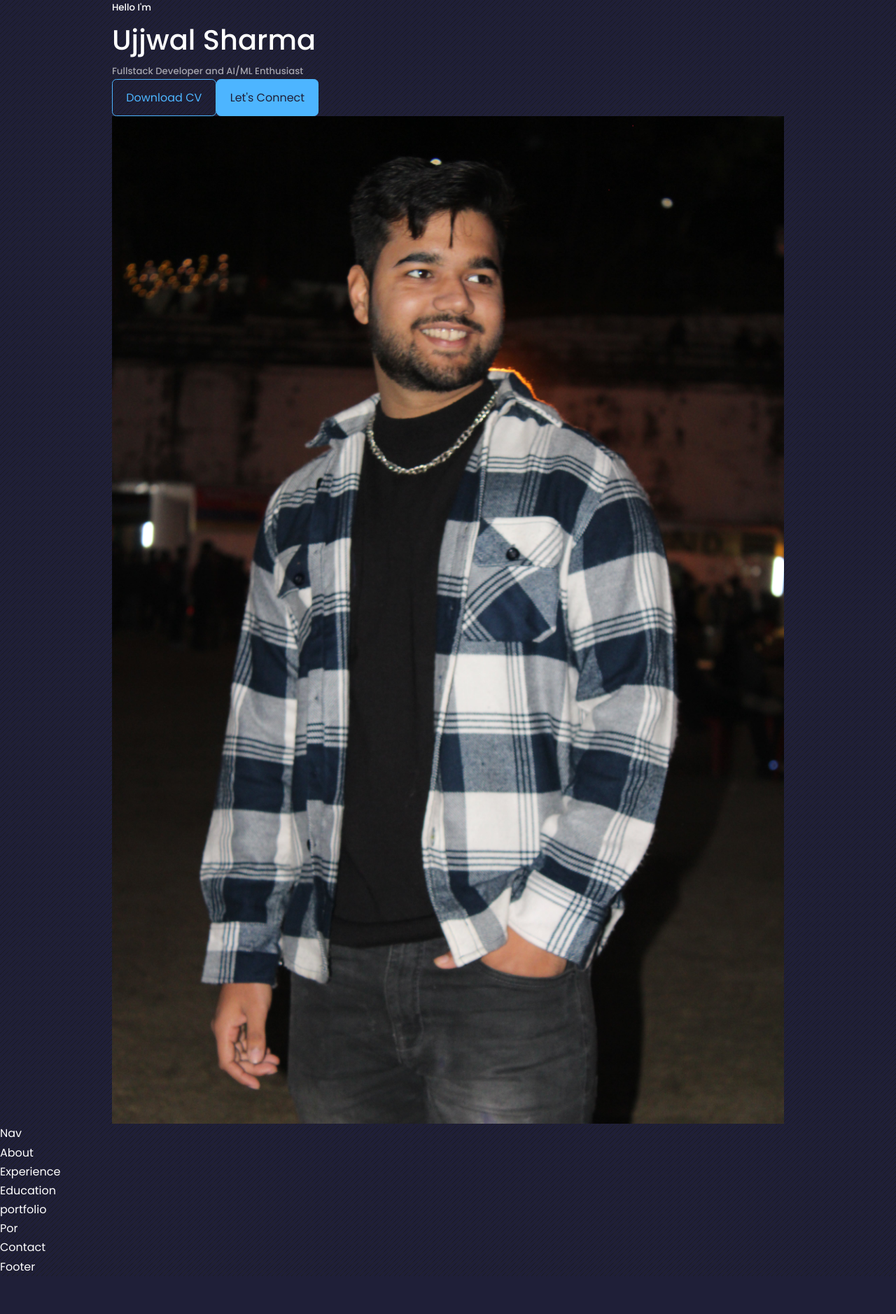
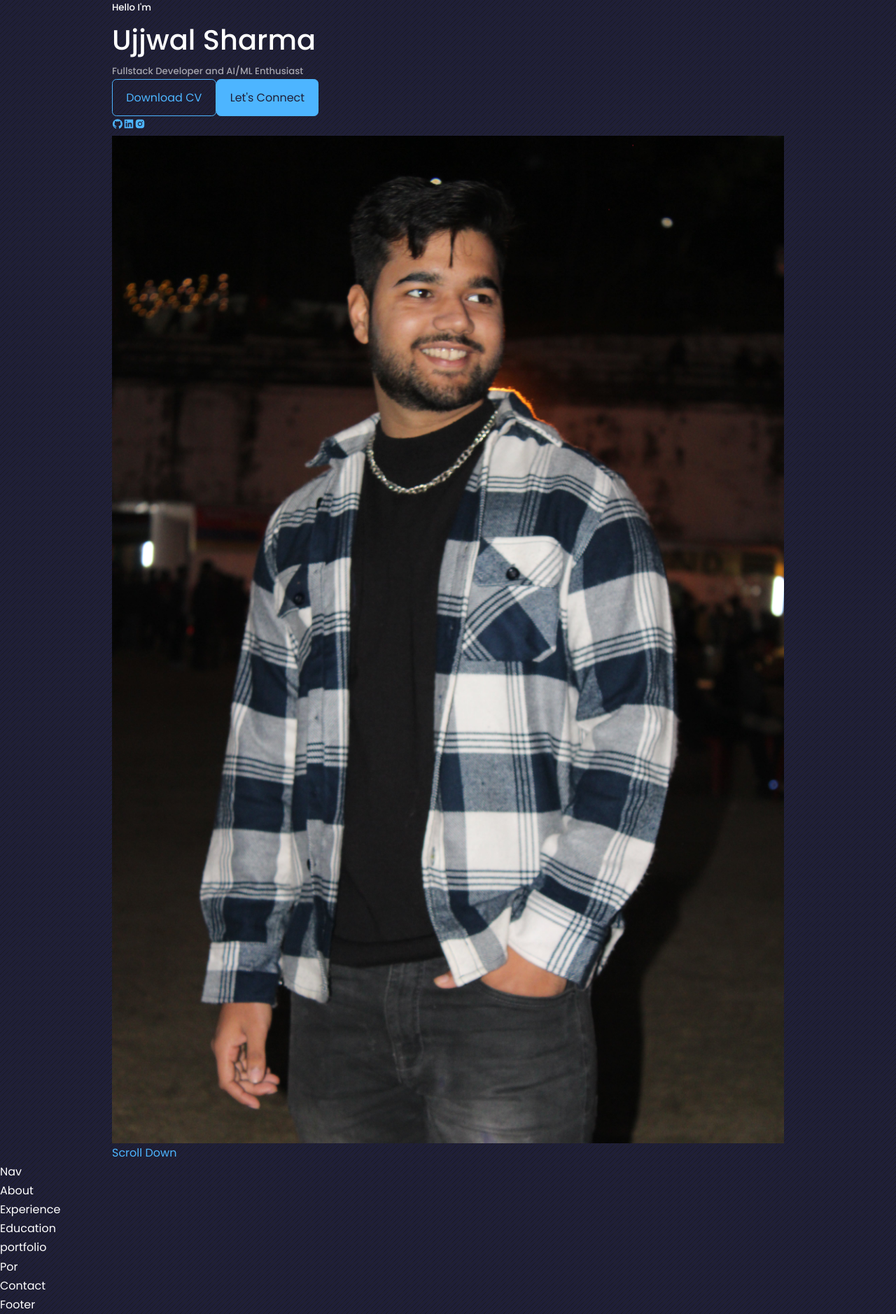
Before and after one commit to Ujjwalsharma7/Portfolio, a React (Create React App) app: page / in a window 1280 px wide. Shown: the whole page at 70% size. Before the commit the page ends 1824 px from the top, so only its background shows below. Built offline with nearby package versions, Linux system fonts and the light colour scheme.

Commit message:
added social links and icons

```diff
--- a/package.json
+++ b/package.json
@@ -8,6 +8,7 @@
     "@testing-library/user-event": "^13.5.0",
     "react": "^18.2.0",
     "react-dom": "^18.2.0",
+    "react-icons": "^4.9.0",
     "react-scripts": "5.0.1",
     "web-vitals": "^2.1.4"
   },
--- a/src/components/header/Header.jsx
+++ b/src/components/header/Header.jsx
@@ -2,6 +2,7 @@ import React from 'react'
 import './header.css'
 import CTA from './CTA'
 import Me from '../../assets/Me.JPG'
+import HeaderSocials from './HeaderSocials'
 function Header() {
   return (
    <header>
@@ -10,10 +11,11 @@ function Header() {
       <h1>Ujjwal Sharma</h1>
       <h5 className='text-light'>Fullstack Developer and AI/ML Enthusiast </h5>
       <CTA />
+       <HeaderSocials />
       <div className='me'>
         <img src={Me} alt="me" />
       </div>
-
+       <a href="#contact" className='scroll__down'>Scroll Down</a>
     </div>
    </header>
   )
--- /dev/null
+++ b/src/components/header/HeaderSocials.jsx
@@ -0,0 +1,15 @@
+import React from 'react'
+import  {AiFillGithub} from 'react-icons/ai'
+import  {AiFillLinkedin} from 'react-icons/ai'
+import  {AiFillInstagram} from 'react-icons/ai'
+function HeaderSocials() {
+  return (
+    <div className='header__socials'>
+      <a href="https://github.com/Ujjwalsharma7" target='_blank'><AiFillGithub/></a>
+      <a href="https://www.linkedin.com/in/ujjwal-sharma-71b760222/" target='blank'><AiFillLinkedin/></a>
+      <a href="https://www.instagram.com/ujjwal.sharma_/" target='blank'><AiFillInstagram/></a>
+    </div>
+  )
+}
+
+export default HeaderSocials
```
Also changed, not shown: 1 other file (tests, documents, lock files or other folders).
